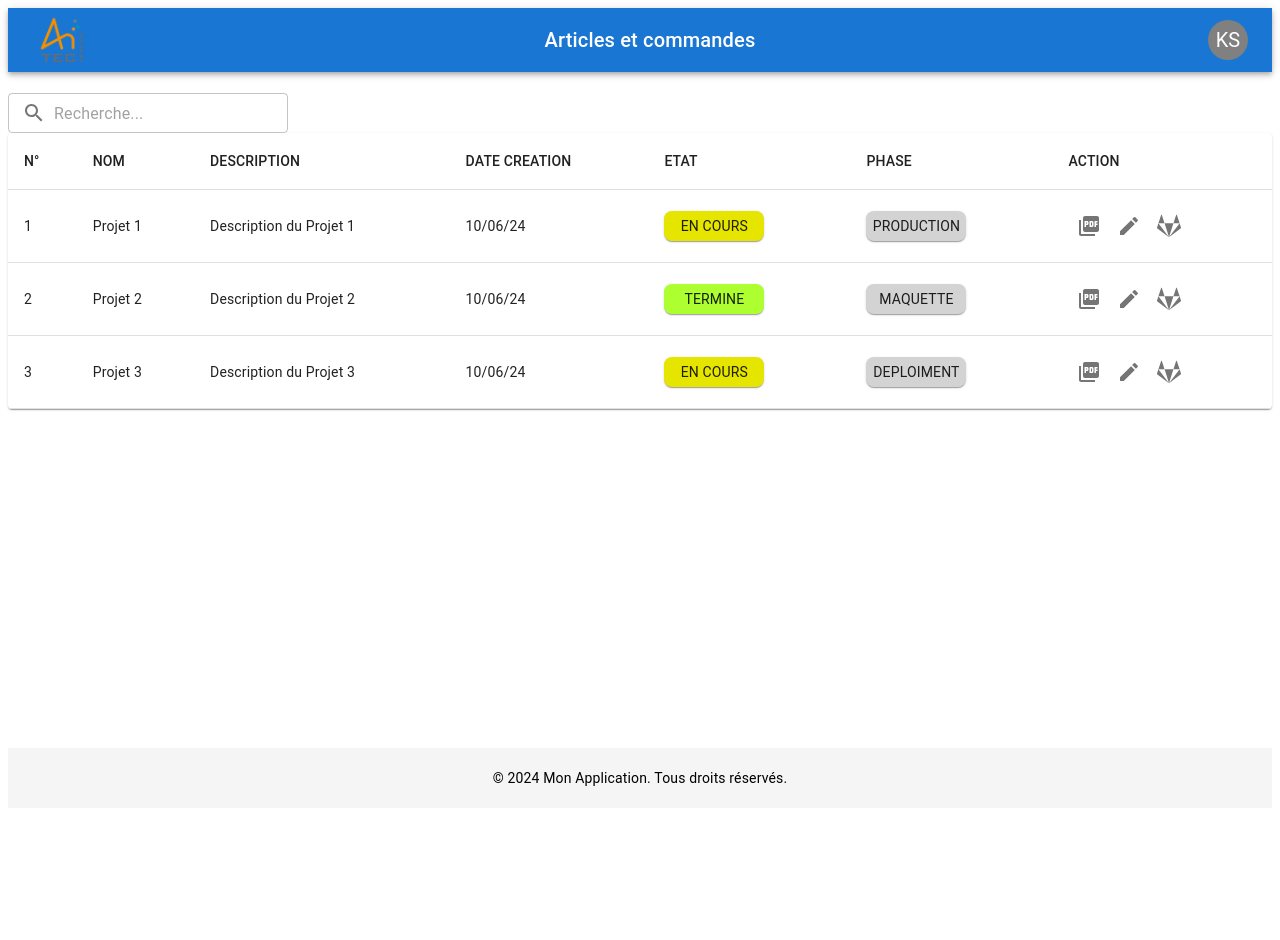
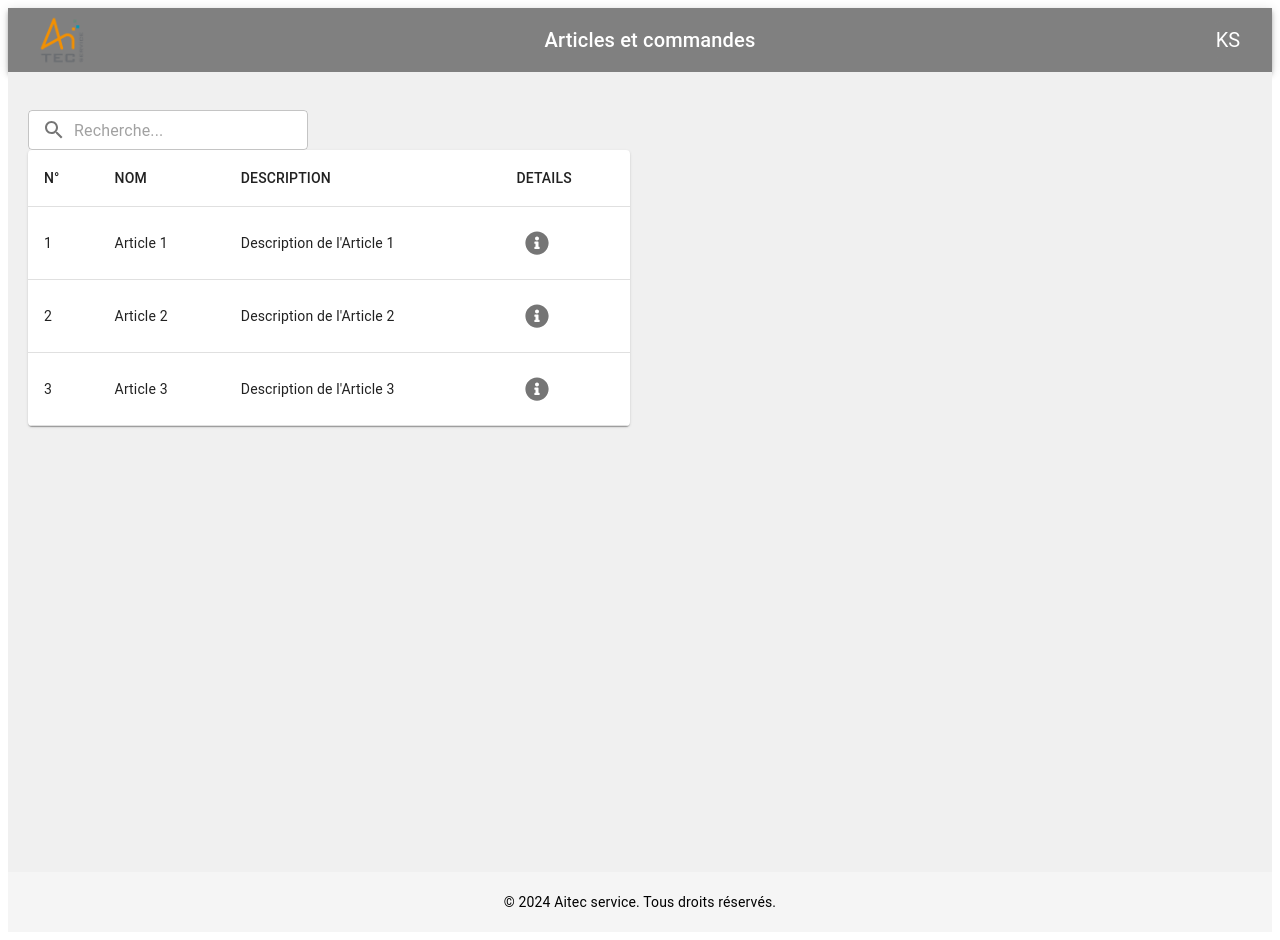
Before and after one commit to KerrianS/CommandesArticles, a React (Create React App) app in the folder frontend/: page / in a window 1280 px wide. Before the commit the page ends 816 px from the top, so only its background shows below. Built offline with nearby package versions, Linux system fonts and the light colour scheme.

Commit message:
view composants articles

```diff
--- a/frontend/src/components/CardComponent.tsx
+++ b/frontend/src/components/CardComponent.tsx
@@ -1,30 +1,19 @@
-// src/components/CardComponent.tsx
 import React from 'react';
 import { Card, CardContent, Typography } from '@mui/material';
 
 interface CardComponentProps {
-  text: string;
   backgroundColor?: string;
+  children: React.ReactNode; // Accepter les enfants
 }
 
-const CardComponent: React.FC<CardComponentProps> = ({ text, backgroundColor }) => {
-  // Définir la couleur de fond par défaut si non spécifiée
-  const defaultBackgroundColor = backgroundColor || (() => {
-    switch (text) {
-      case 'EN COURS':
-        return '#E5E500';
-      case 'TERMINE':
-        return '#ADFF2F';
-      default:
-        return 'white';
-    }
-  })();
+const CardComponent: React.FC<CardComponentProps> = ({ backgroundColor, children }) => {
+  const defaultBackgroundColor = backgroundColor || 'white';
 
   return (
-    <Card sx={{ minWidth: 100, maxWidth: 100, marginRight: 1, borderRadius: 2, height: 30, display: 'flex', alignItems: 'center', justifyContent: 'center', backgroundColor: defaultBackgroundColor }}>
-      <CardContent sx={{ padding: 0, ':last-child': { paddingBottom: 0 } }}>
-        <Typography variant="body2" color="text.primary" sx={{ textAlign: 'center' }}>
-          {text}
+    <Card sx={{ backgroundColor: defaultBackgroundColor, width: '100%', marginBottom: 2 }}>
+      <CardContent>
+        <Typography variant="body1">
+          {children}
         </Typography>
       </CardContent>
     </Card>
--- a/frontend/src/components/FooterComponent.tsx
+++ b/frontend/src/components/FooterComponent.tsx
@@ -5,7 +5,7 @@ import { Typography } from '@mui/material';
 const FooterComponent: React.FC = () => {
   return (
     <footer style={{ marginTop: 'auto', backgroundColor: '#f5f5f5', padding: '20px' }}>
-      <Typography variant="body2" align="center">© 2024 Mon Application. Tous droits réservés.</Typography>
+      <Typography variant="body2" align="center">© 2024 Aitec service. Tous droits réservés.</Typography>
     </footer>
   );
 }
--- a/frontend/src/components/HeaderComponent.tsx
+++ b/frontend/src/components/HeaderComponent.tsx
@@ -34,7 +34,7 @@ function HeaderComponent() {
   };
 
   return (
-    <AppBar position="static">
+    <AppBar position="static" sx={{ bgcolor: 'gray' }}>
       <Container maxWidth="xl">
         <Toolbar disableGutters>
           <Box sx={{ flexGrow: 0 }}>
--- a/frontend/src/components/TableComponent.tsx
+++ b/frontend/src/components/TableComponent.tsx
@@ -1,54 +1,52 @@
 // src/components/TableComponent.tsx
 import React from 'react';
 import { Table, TableBody, TableCell, TableContainer, TableHead, TableRow, Paper, IconButton } from '@mui/material';
-import PictureAsPdfIcon from '@mui/icons-material/PictureAsPdf';
-import EditIcon from '@mui/icons-material/Edit';
-import { FaGitlab } from 'react-icons/fa';  // Import de l'icône GitHub
-import CardComponent from './CardComponent'; // Import du composant CardComponent
+
+interface Column {
+  id: string;
+  label: string;
+}
+
+interface ActionColumn {
+  label: string;
+  onClick: (rowData: any) => void;
+  icon: React.ReactNode;
+}
 
 interface TableComponentProps {
-  data: any[]; // Les données à afficher dans la table
+  data: any[];
+  columns: Column[];
+  actionColumn?: ActionColumn; // Ajout d'une colonne d'action optionnelle
 }
 
-const TableComponent: React.FC<TableComponentProps> = ({ data }) => {
+const TableComponent: React.FC<TableComponentProps> = ({ data, columns, actionColumn }) => {
+
   return (
     <TableContainer component={Paper}>
       <Table>
         <TableHead>
           <TableRow>
-            <TableCell>N°</TableCell>
-            <TableCell>NOM</TableCell>
-            <TableCell>DESCRIPTION</TableCell>
-            <TableCell>DATE CREATION</TableCell>
-            <TableCell>ETAT</TableCell>
-            <TableCell>PHASE</TableCell>
-            <TableCell>ACTION</TableCell>
+            {columns.map((column) => (
+              <TableCell key={column.id}>{column.label}</TableCell>
+            ))}
+            {actionColumn && ( // Vérifier si une colonne d'action est fournie
+              <TableCell>{actionColumn.label}</TableCell>
+            )}
           </TableRow>
         </TableHead>
         <TableBody>
-          {data.map((row, index) => (
-            <TableRow key={index}>
-              <TableCell>{row.id}</TableCell>
-              <TableCell>{row.name}</TableCell>
-              <TableCell>{row.description}</TableCell>
-              <TableCell>{row.date}</TableCell>
-              <TableCell>
-                <CardComponent text={row.etat} />
-              </TableCell>
-              <TableCell>
-                <CardComponent text={row.phase} backgroundColor="lightgrey" />
-              </TableCell>
-              <TableCell>
-                <IconButton aria-label="download pdf">
-                  <PictureAsPdfIcon />
-                </IconButton>
-                <IconButton aria-label="edit">
-                  <EditIcon />
-                </IconButton>
-                <IconButton aria-label="github">
-                  <FaGitlab />
-                </IconButton>
-              </TableCell>
+          {data.map((row, rowIndex) => (
+            <TableRow key={rowIndex}>
+              {columns.map((column) => (
+                <TableCell key={column.id}>{row[column.id]}</TableCell>
+              ))}
+              {actionColumn && ( // Afficher la colonne d'action si elle est fournie
+                <TableCell>
+                  <IconButton aria-label="detail" onClick={() => actionColumn.onClick(row)}>
+                    {actionColumn.icon}
+                  </IconButton>
+                </TableCell>
+              )}
             </TableRow>
           ))}
         </TableBody>
--- a/frontend/src/pages/HomePage.tsx
+++ b/frontend/src/pages/HomePage.tsx
@@ -1,20 +1,81 @@
-// src/pages/HomePage.tsx
 import React from 'react';
 import TableComponent from '../components/TableComponent';
 import SearchBarComponent from '../components/SearchBarComponent';
+import CardComponent from '../components/CardComponent';
+import { FaInfoCircle } from 'react-icons/fa'; // Import de l'icône ici
 
-const HomePage: React.FC = () => {
+interface HomePageProps {
+  backgroundColor?: string;
+}
+
+const HomePage: React.FC<HomePageProps> = ({ backgroundColor }) => {
+  const [additionalData, setAdditionalData] = React.useState<any[]>([]);
+  const [clickedRowIndex, setClickedRowIndex] = React.useState<number | null>(null);
+
   const data = [
-    { id: 1, name: 'Projet 1', description: 'Description du Projet 1', date: '10/06/24', etat: 'EN COURS', phase: 'PRODUCTION' },
-    { id: 2, name: 'Projet 2', description: 'Description du Projet 2', date: '10/06/24', etat: 'TERMINE', phase: 'MAQUETTE'},
-    { id: 3, name: 'Projet 3', description: 'Description du Projet 3', date: '10/06/24', etat: 'EN COURS', phase: 'DEPLOIMENT' },
+    { id: 1, name: 'Article 1', description: 'Description de l\'Article 1', date: '10/06/24', etat: 'EN COURS', phase: 'PRODUCTION' },
+    { id: 2, name: 'Article 2', description: 'Description de l\'Article 2', date: '10/06/24', etat: 'TERMINE', phase: 'MAQUETTE'},
+    { id: 3, name: 'Article 3', description: 'Description de l\'Article 3', date: '10/06/24', etat: 'EN COURS', phase: 'DEPLOIEMENT' },
   ];
 
+  const columns = [
+    { id: 'id', label: 'N°' },
+    { id: 'name', label: 'NOM' },
+    { id: 'description', label: 'DESCRIPTION' },
+  ];
+
+  const componentData = [
+    [
+      { id: 4, name: 'Composant A', description: 'Description' },
+      { id: 5, name: 'Composant B', description: 'Description' },
+    ],
+    [
+      { id: 6, name: 'Composant C', description: 'Description' },
+      { id: 7, name: 'Composant D', description: 'Description' },
+    ],
+    [
+      { id: 8, name: 'Composant E', description: 'Description' },
+      { id: 9, name: 'Composant F', description: 'Description' },
+    ],
+  ];
+
+  const handleIconClick = (rowData: any) => {
+    console.log('Clicked on info icon for row:', rowData);
+    const rowIndex = data.findIndex(item => item.id === rowData.id); // Find index of clicked row
+    setAdditionalData(componentData[rowIndex]);
+    setClickedRowIndex(rowIndex);
+  };
+
   return (
-    <div>
-      <h1></h1>
+    <div style={{ backgroundColor: '#f0f0f0', minHeight: '100vh', padding: '20px', boxSizing: 'border-box' }}>
+      <br></br>
       <SearchBarComponent />
-      <TableComponent data={data} />
+      <div style={{ display: 'grid', gridTemplateColumns: '1fr 1fr', columnGap: '20px' }}>
+        <div>
+          <TableComponent
+            data={data}
+            columns={columns}
+            actionColumn={{
+              label: 'DETAILS',
+              onClick: handleIconClick, // Pass the correct function signature
+              icon: <FaInfoCircle />,
+            }}
+          />
+        </div>
+        {clickedRowIndex !== null && additionalData.length > 0 && (
+          <div style={{ maxWidth: '400px' }}>
+            <CardComponent backgroundColor={backgroundColor || 'white'}>
+              <div style={{ textAlign: 'center', marginBottom: '10px' }}>
+                <h2>Composants "{data[clickedRowIndex].name}"</h2>
+              </div>
+              <TableComponent
+                data={additionalData}
+                columns={columns}
+              />
+            </CardComponent>
+          </div>
+        )}
+      </div>
     </div>
   );
 }
```
Also changed, not shown: frontend/src/components/MiniCardComponent.tsx (added, +34 -0 lines).
